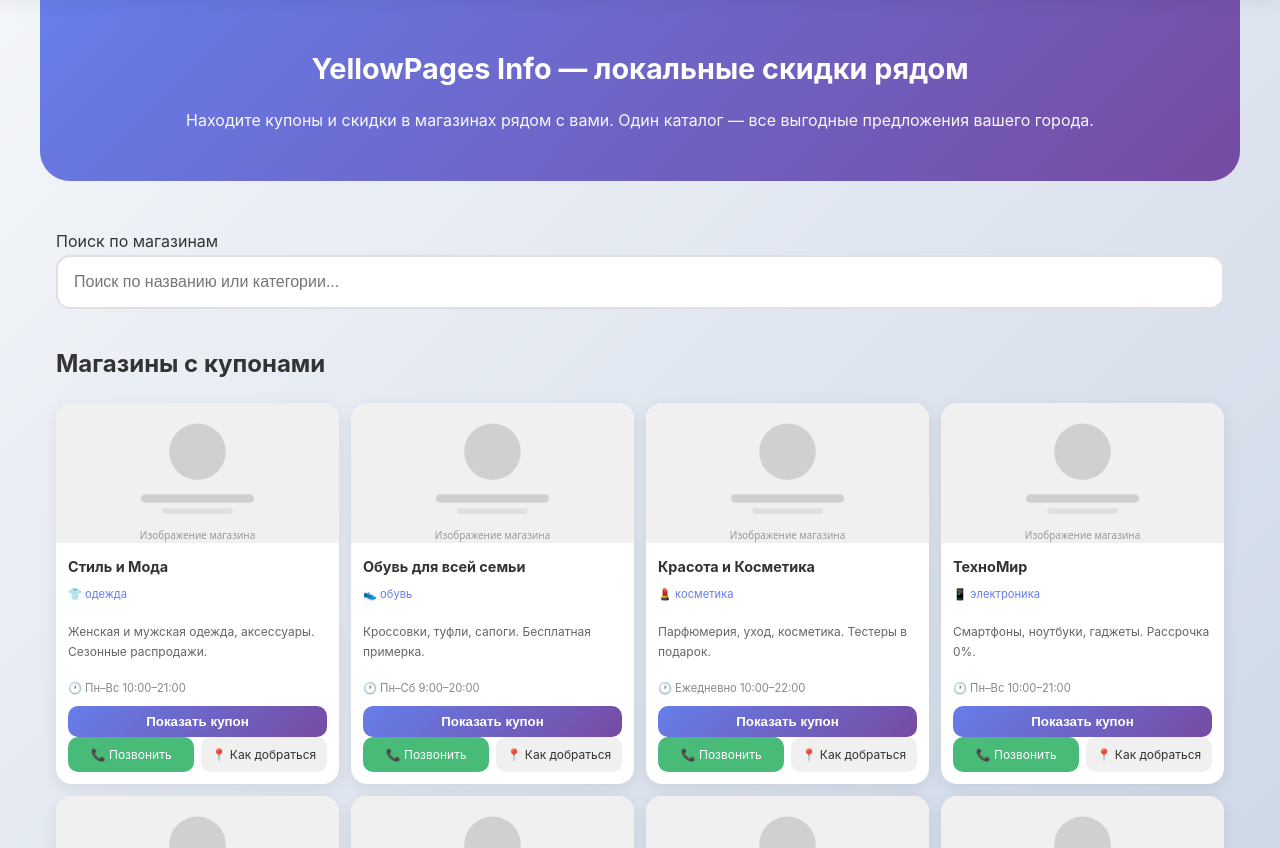
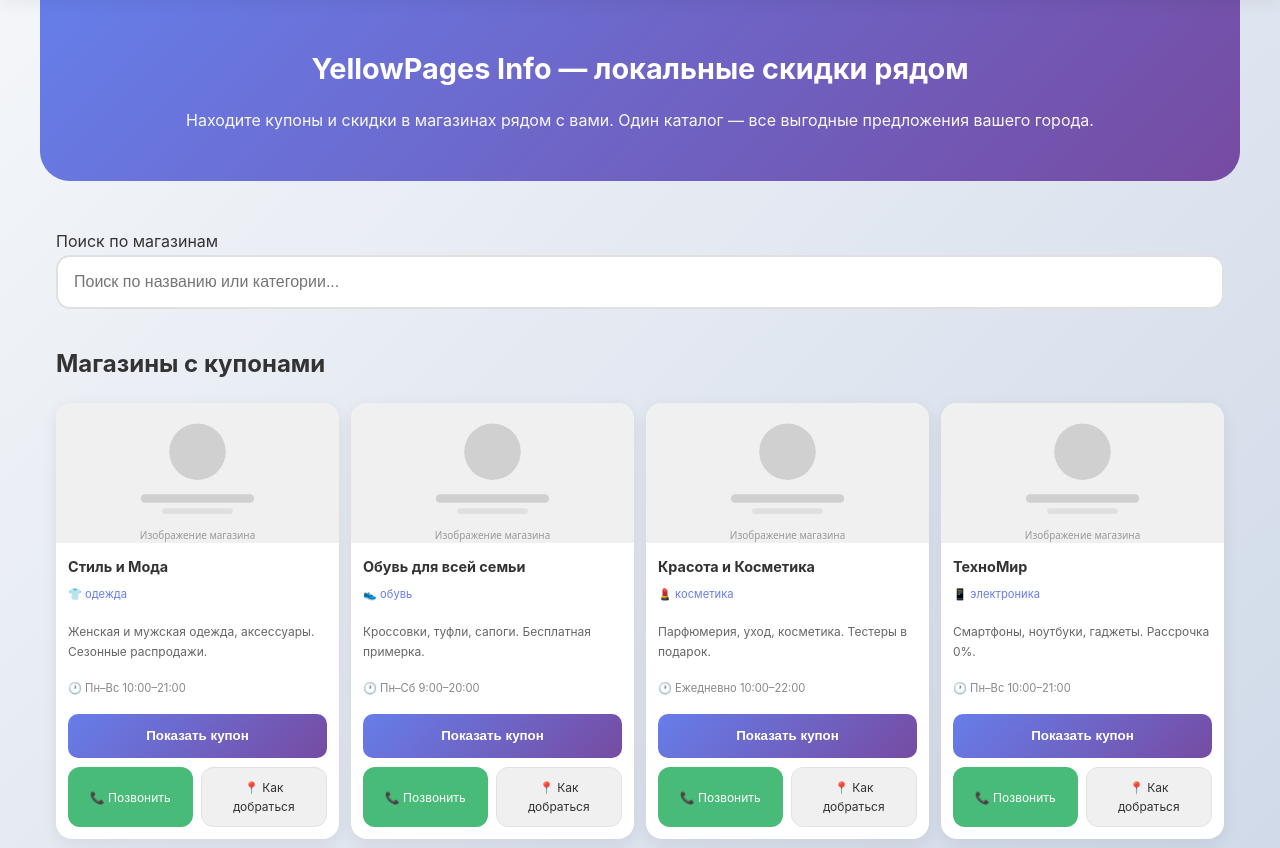
Before and after one commit to slobodin007-commits/yellow_pages, a plain HTML site: page index.html in a window 1280 px wide. Shown: the part 98-946 px from the top of the page. Drawn offline with Linux system fonts and the light colour scheme.

Commit message:
Update styles.css

```diff
--- a/styles.css
+++ b/styles.css
@@ -194,6 +194,7 @@ main {
   flex: 1;
   display: flex;
   flex-direction: column;
+  min-height: 0; /* важно для корректного flex */
 }
 
 .store-card-title {
@@ -221,8 +222,17 @@ main {
 }
 
 /* --- Coupon --- */
+
+/* блок купона прижат вниз и одинаково работает во всех карточках */
+.store-coupon-area {
+  margin-top: auto;      /* <-- главное: толкаем купон+кнопки вниз */
+  padding-top: 0.5rem;
+}
+
+/* кнопка купона одинаковой высоты */
 .store-coupon-toggle {
   width: 100%;
+  min-height: 44px;
   padding: 0.5rem;
   border-radius: 10px;
   border: none;
@@ -230,6 +240,10 @@ main {
   color: white;
   font-weight: 600;
   cursor: pointer;
+
+  display: flex;
+  align-items: center;
+  justify-content: center;
 }
 
 .store-coupon-reveal {
@@ -258,17 +272,26 @@ main {
 /* --- Actions --- */
 .store-actions {
   display: flex;
-  gap: 0.4rem;
-  margin-top: auto;
+  gap: 0.5rem;
+  margin-top: 0.6rem; /* небольшой отступ от купона */
 }
 
+/* обе кнопки одинаковые, не упираются в края */
 .store-btn {
   flex: 1;
-  padding: 0.5rem;
+  min-width: 0;          /* фикс “упирания”/переполнения */
+  min-height: 44px;      /* одинаковая высота */
+  padding: 0.6rem 0.7rem;
   font-size: 0.75rem;
-  border-radius: 10px;
+  border-radius: 12px;
+
+  display: flex;
+  align-items: center;
+  justify-content: center;
+
   text-align: center;
   text-decoration: none;
+  box-sizing: border-box;
 }
 
 .store-btn-call {
@@ -279,6 +302,7 @@ main {
 .store-btn-map {
   background: #f0f0f0;
   color: #333;
+  border: 1px solid #e2e2e2; /* чтобы визуально не “липла” к краю */
 }
 
 /* --- Footer --- */
```
